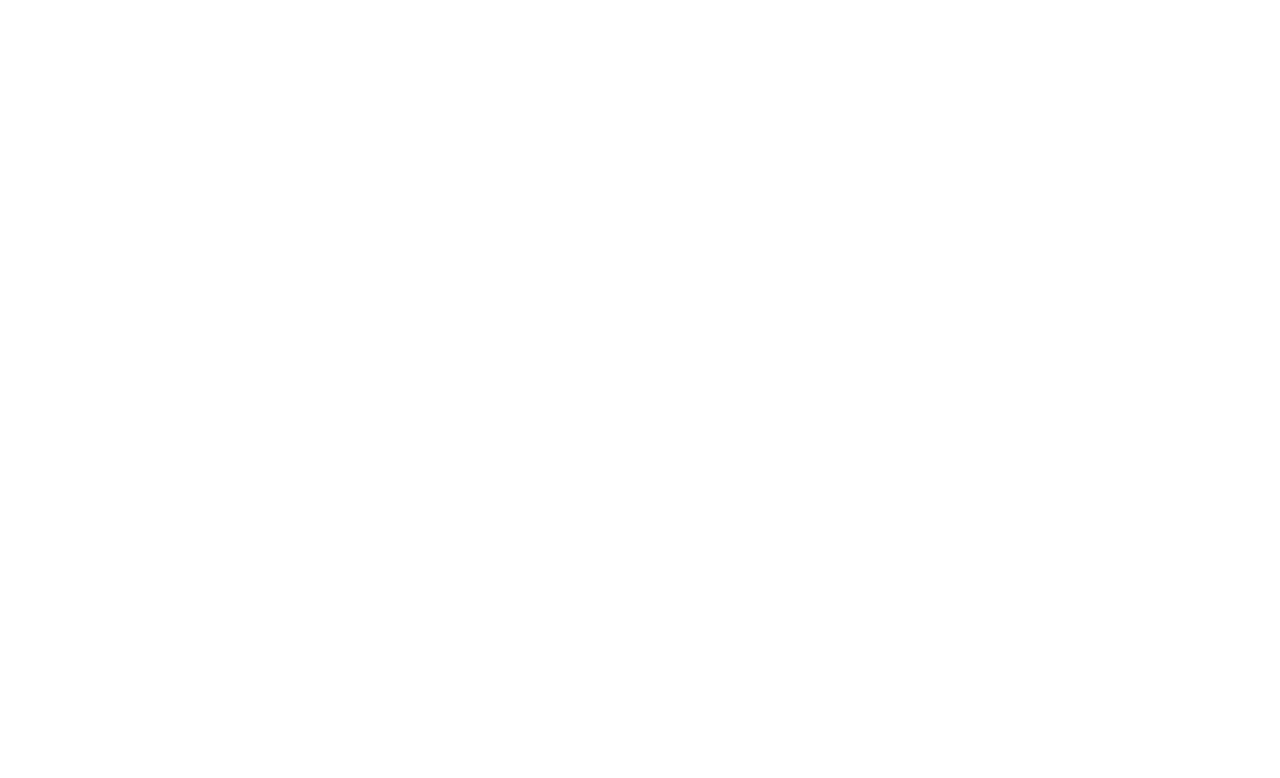
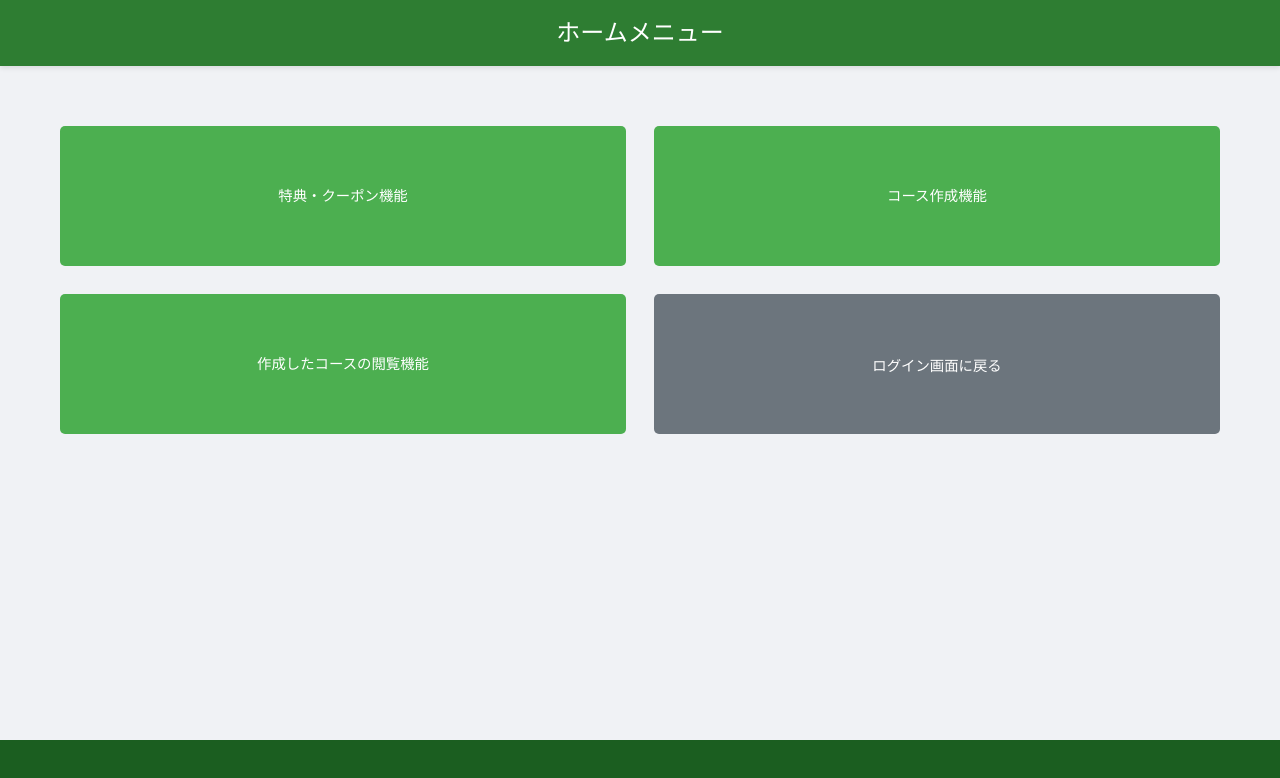
Before and after one commit to ya0872/Refresh_CourseMaker, a React (Vite) app in the folder vite-project/: page /HomeScreen in a window 1280 px wide. Before the commit this address had no page. Shown: the top 778 px of the page. Built offline with nearby package versions, Linux system fonts and the light colour scheme.

Commit message:
homescreen

```diff
--- a/vite-project/src/App.tsx
+++ b/vite-project/src/App.tsx
@@ -1,5 +1,6 @@
 import { Routes, Route, Link, Navigate } from 'react-router-dom';
 import { Login } from './Login';
+import  HomeScreen  from './HomeScreen'
 
 const HomePage = () => {
   return (
@@ -8,6 +9,9 @@ const HomePage = () => {
       <h1>
         <nav>
           <Link to="/login">Go to Login</Link>
+        </nav>
+        <nav>
+          <Link to="/HomeScreen">Go to HomesScreen</Link>
         </nav>
       </h1>
     </div>
@@ -22,6 +26,7 @@ function App() {
         <Route path="/" element={<Navigate to="/login" />} />
         <Route path="/login" element={<Login />} />
         <Route path="/homePage" element={<HomePage />} />
+        <Route path="/HomeScreen" element={<HomeScreen />} />
       </Routes>
     </div>
   )
--- /dev/null
+++ b/vite-project/src/HomeScreen.css
@@ -0,0 +1,103 @@
+.home-container {
+  position: fixed;
+  top: 0;
+  left: 0;
+  width: 100%;
+  height: 100%;
+  z-index: 9999;
+  background-color: #f0f2f5;
+  overflow-y: auto;
+  margin: 0;
+  padding: 0;
+  font-family: sans-serif;
+  display: flex;
+  flex-direction: column;
+}
+
+.header-band {
+  background-color: #2E7D32;
+  color: white;
+  padding: 20px;
+  text-align: center;
+  width: 100%;
+  box-sizing: border-box;
+  box-shadow: 0 2px 5px rgba(0,0,0,0.1);
+
+  flex-shrink: 0;
+}
+
+.header-band h1 {
+  margin: 0;
+  font-size: 1.5rem;
+}
+
+.footer-band {
+  background-color: #1b5e20;
+  width: 100%;
+  height: 60px;
+  margin-top: auto;
+  flex-shrink: 0;
+}
+
+.home {
+  max-width: 1200px;
+  width: 95%;
+  margin: 40px auto;
+  padding: 20px;
+
+  background-color: transparent;
+  border: none;
+
+  display: grid;
+  grid-template-columns: 1fr 1fr;
+  gap: 28px;
+  justify-items: center;
+  box-sizing: border-box;
+}
+
+@media (max-width: 768px) {
+  .home {
+    grid-template-columns: 1fr;
+    width: 90%;
+  }
+}
+
+.coupon,
+.course-create,
+.course-view,
+.login {
+  display: flex;
+  justify-content: center;
+  align-items: center;
+
+  width: 100%;
+  height: 140px;
+  padding: 10px;
+  box-sizing: border-box;
+
+  background-color: #4CAF50;
+  color: white;
+  text-decoration: none;
+  border-radius: 5px;
+  font-size: 0.9rem;
+  border: none;
+  cursor: pointer;
+  text-align: center;
+
+  transition: background-color 0.2s;
+}
+
+.coupon:hover,
+.course-create:hover,
+.course-view:hover,
+.login:hover {
+  background-color: #45a049;
+}
+
+.login {
+  background-color: #6c757d;
+}
+
+.login:hover {
+  background-color: #5a6268;
+}
--- /dev/null
+++ b/vite-project/src/HomeScreen.tsx
@@ -0,0 +1,38 @@
+import { Link, useNavigate } from 'react-router-dom'
+import './HomeScreen.css'
+
+function HomeScreen() {
+    const navigate = useNavigate();
+    const login = () => {
+        navigate('/');
+    };
+
+    return(
+        <div className="home-container">
+            <header className="header-band">
+                <h1>ホームメニュー</h1>
+            </header>
+
+            <div className="home">
+                <Link to="/coupon" className="coupon">
+                    特典・クーポン機能
+                </Link>
+
+                <Link to="/course-create" className="course-create">
+                    コース作成機能
+                </Link>
+
+                <Link to="/courses-view" className="course-view">
+                    作成したコースの閲覧機能
+                </Link>
+
+                <button onClick={login} className="login">
+                    ログイン画面に戻る
+                </button>
+            </div>
+
+            <footer className="footer-band"></footer>
+        </div>
+    )
+}
+export default HomeScreen
--- a/vite-project/src/Login.tsx
+++ b/vite-project/src/Login.tsx
@@ -1,5 +1,6 @@
 import { useNavigate } from 'react-router-dom';
 import { useState } from 'react';
+import './index.css'
 
 export const Login = () => {
     const navigate = useNavigate();
--- a/vite-project/src/main.tsx
+++ b/vite-project/src/main.tsx
@@ -1,7 +1,7 @@
 import { StrictMode } from 'react'
 import { createRoot } from 'react-dom/client'
 import { BrowserRouter } from 'react-router-dom';
-import './index.css'
+
 import App from './App.tsx'
 
 createRoot(document.getElementById('root')!).render(
```
Also changed, not shown: vite-project/src/pages/HomeScreen.css (deleted, +0 -52 lines), vite-project/src/pages/HomeScreen.tsx (deleted, +0 -31 lines).
